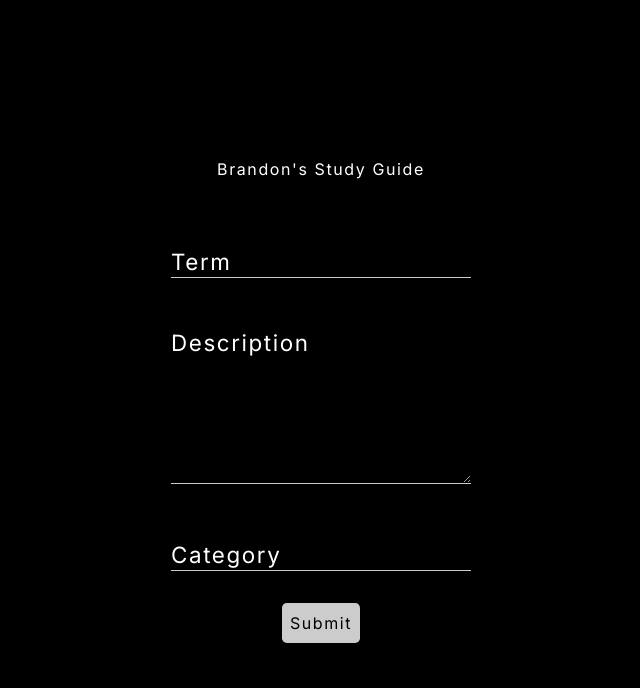
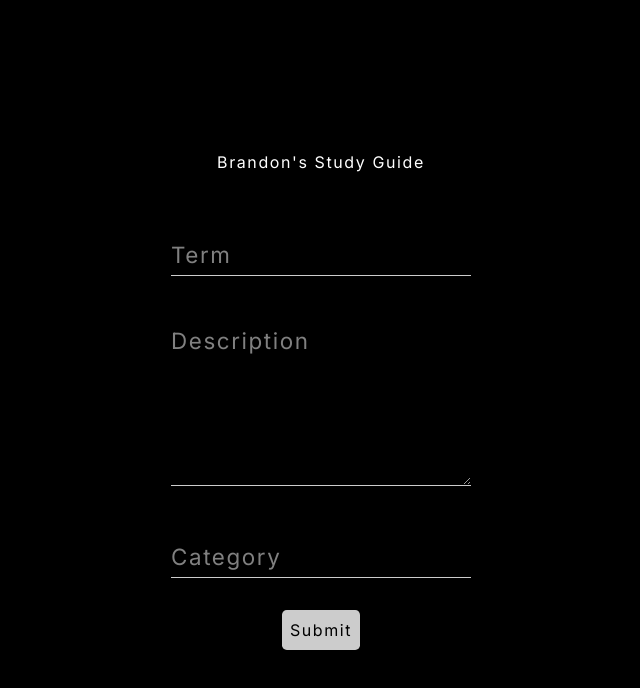
Before and after one commit to bmaggiano/study-sheet, a Next.js app: page / in a window 1280 px wide. Shown: the top 688 px of the page, without its empty margins (319-959 px from the left). Built offline with nearby package versions, Linux system fonts and the light colour scheme.

Commit message:
adding some padding to form labels

```diff
--- a/src/app/globals.css
+++ b/src/app/globals.css
@@ -24,7 +24,7 @@ padding: 1rem 0;
 
 .term-input {
 width: 100%;
-padding-top: .3rem;
+padding-top: .6rem;
 border: none;
 border-bottom: .1rem solid #ccc;
 outline: none;
@@ -41,7 +41,7 @@ font-size: 1.8rem;
   position: absolute;
   left: 0;
   padding: 1rem 0rem;
-  color: white;
+  color: rgba(255, 255, 255, .5);
   font-size: 1.4rem;
   pointer-events: none;
   transition: .5s;
```
